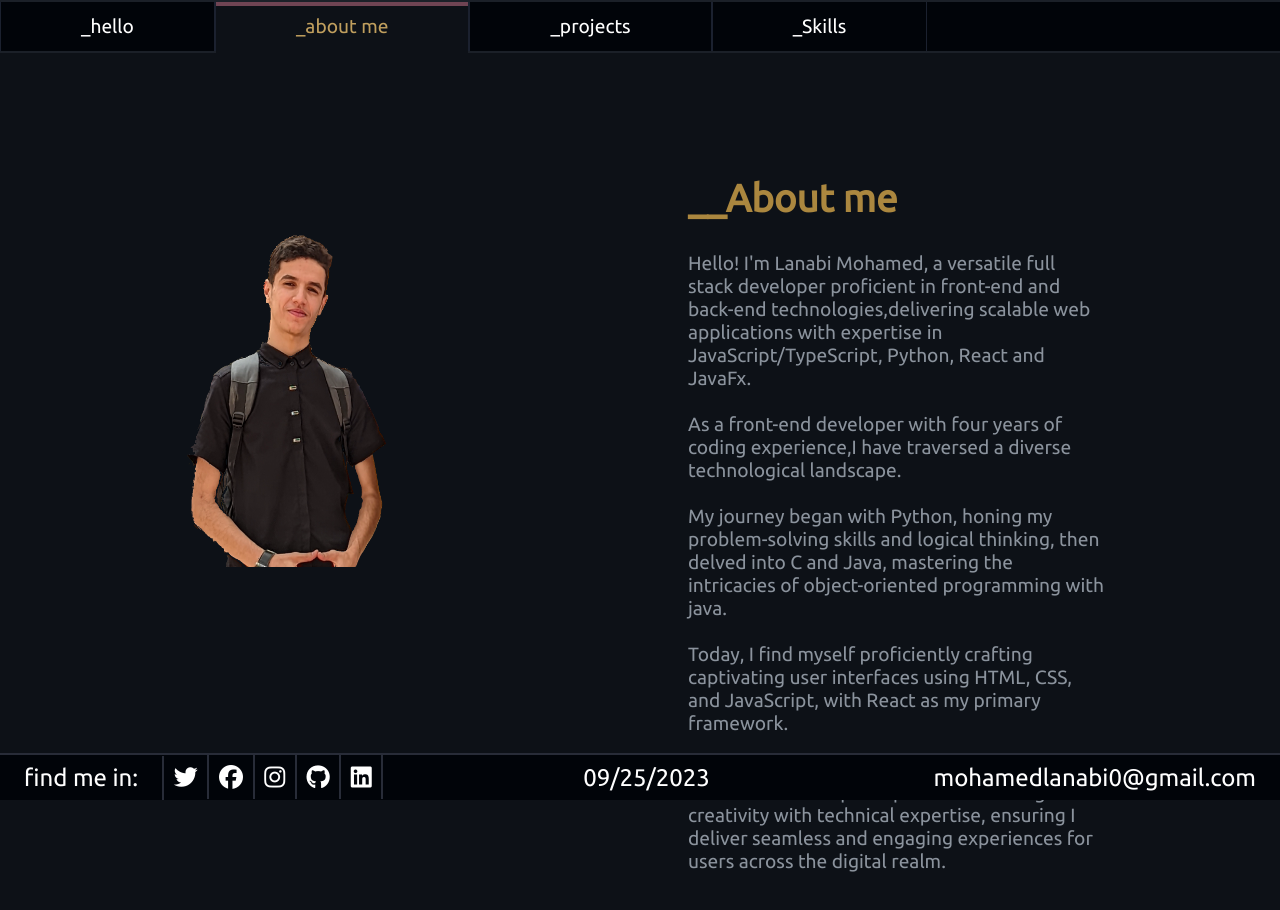
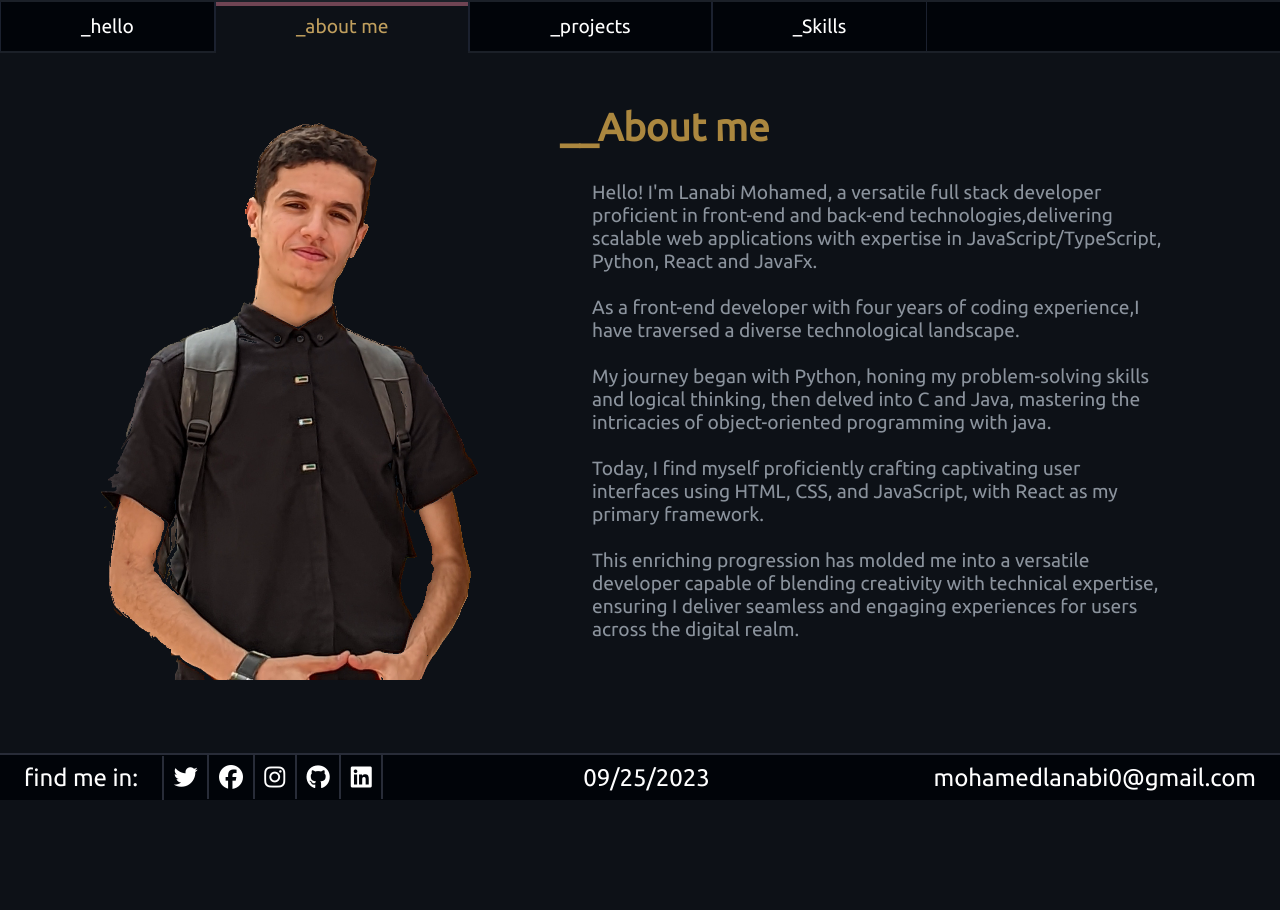
Before and after one commit to medlnb/My--Portfolio, a React (Vite) app: page /about_me in a window 1280 px wide. Shown: the top 910 px of the page. After the commit the page ends 800 px from the top, so only its background shows below. Built offline with nearby package versions, Linux system fonts and the light colour scheme; no server answers.

Commit message:
fix UI problems

```diff
--- a/package.json
+++ b/package.json
@@ -12,7 +12,7 @@
   "dependencies": {
     "react": "^18.2.0",
     "react-dom": "^18.2.0",
-    "react-router-dom": "^6.14.2",
+    "react-router-dom": "^6.21.1",
     "react-spinners": "^0.13.8",
     "react-toastify": "^9.1.3"
   },
--- a/src/Components/Navbar/Nav.css
+++ b/src/Components/Navbar/Nav.css
@@ -17,12 +17,12 @@
   padding: 0.8rem 5rem;
   position: relative;
 }
-.active_navbar_element {
+.active {
   background: #0d1117;
   color: #c09f5e;
 }
 
-.active_navbar_element::after {
+.active::after {
   content: "";
   display: block;
   position: absolute;
@@ -32,7 +32,7 @@
   height: 4px;
   background-color: #6f4453;
 }
-.active_navbar_element::before {
+.active::before {
   content: "";
   display: block;
   position: absolute;
--- a/src/Components/Navbar/Navbar.jsx
+++ b/src/Components/Navbar/Navbar.jsx
@@ -1,48 +1,25 @@
-import React, { useState } from 'react'
-import { Link } from 'react-router-dom'
-import './Nav.css'
+import { NavLink } from "react-router-dom";
+import "./Nav.css";
 
 function Navbar() {
-  const [activeLink, setactiveLink] = useState(window.location.pathname)
-
   return (
-    <header className='headers'>
-      <nav className='navbar'>
-        <Link
-          to={"/"}
-          onClick={()=>setactiveLink("/")}
-          className={("/" == activeLink) ?
-            'notactive_navbar_element active_navbar_element' :
-            'notactive_navbar_element'}>
+    <header className="headers">
+      <nav className="navbar">
+        <NavLink to="/" className="notactive_navbar_element">
           _hello
-        </Link>
-        <Link
-          to={"/about_me"}
-          onClick={() => setactiveLink("/about_me")}
-          className={("/about_me" == activeLink) ?
-            'notactive_navbar_element active_navbar_element' :
-            'notactive_navbar_element'}>
+        </NavLink>
+        <NavLink to="/about_me" className="notactive_navbar_element">
           _about me
-        </Link>
-        <Link
-          to={"/projects"}
-          onClick={() => setactiveLink("/projects")}
-          className={('/projects' == activeLink) ?
-            'notactive_navbar_element active_navbar_element' :
-            'notactive_navbar_element'}>
+        </NavLink>
+        <NavLink to="/projects" className="notactive_navbar_element">
           _projects
-        </Link>
-        <Link
-          to={"/skills"}
-          onClick={() => setactiveLink("/skills")}
-          className={("/skills" == activeLink) ?
-            'notactive_navbar_element active_navbar_element' :
-            'notactive_navbar_element'}>
+        </NavLink>
+        <NavLink to="/skills" className="notactive_navbar_element">
           _Skills
-        </Link>
+        </NavLink>
       </nav>
     </header>
-  )
+  );
 }
 
-export default Navbar
+export default Navbar;
--- a/src/Contexts/context.jsx
+++ /dev/null
@@ -1,3 +0,0 @@
-import { createContext } from "react";
-
-export const ProjectContext = createContext([]);
--- a/src/Data/Projects.jsx
+++ b/src/Data/Projects.jsx
@@ -1,5 +1,5 @@
 const getProjects = async () => {
-  const response = await fetch("https://myportfolio-backend-knpr.onrender.com/api/projects")
+  const response = await fetch("https://my-portfolio-backend-cyan.vercel.app/api/projects")
 
 
   if (!response.ok)
--- a/src/Data/Skills.jsx
+++ b/src/Data/Skills.jsx
@@ -1,9 +1,10 @@
-  const fetching_skills = async () => {
-    const response = await fetch("https://myportfolio-backend-knpr.onrender.com/api/skills")
-    if (!response.ok)
-      return "error"
-    const skills = await response.json()
-    return skills
-  }
+const fetching_skills = async () => {
+  const response = await fetch(
+    "https://my-portfolio-backend-cyan.vercel.app/api/skills"
+  );
+  if (!response.ok) return "error";
+  const skills = await response.json();
+  return skills;
+};
 
-export default fetching_skills()
+export default fetching_skills();
--- a/src/Pages/About_me/About_me.css
+++ b/src/Pages/About_me/About_me.css
@@ -1,51 +1,46 @@
 .aboutme_container {
-  padding: 10%;
+  padding: 0 5rem;
+  display: flex;
+  justify-content: space-between;
+  align-items: center;
+  gap: 5rem;
   height: 100vh;
-  display: flex;
 }
 
-.aboutme_left {
-  display: flex;
-  align-items: center;
-  width: 50%;
-  height: 100%;
-}
 .selfpic {
-  padding: 3rem;
-  width: 60%;
+  width: 25rem;
+  max-height: 90%;
   aspect-ratio: 1/1.4;
 }
 .aboutme_right {
-  padding: 3rem;
   font-size: 1.2rem;
-  width: 50%;
-  height: 100%;
 }
 .aboutme_right h1 {
   color: #ab873f;
 }
 .aboutme_right p {
   color: #8b939d;
-  padding: 2rem 0;
+  padding: 2rem;
 }
 
-@media (max-width: 1248px) {
+@media (max-width: 1250px) {
   .aboutme_container {
     flex-direction: column;
     justify-content: space-between;
-    padding: 0;
+    padding: 3rem;
   }
-  .aboutme_left,
   .aboutme_right {
-    width: 100%;
+    display: grid;
+    place-items: center;
+    height: 100%;
   }
-  .aboutme_left {
-    justify-content: center;
+  .selfpic {
+    display: none;
   }
   .aboutme_right h1 {
     font-size: 1.5rem;
   }
   .aboutme_right p {
-    font-size: .7rem;
+    font-size: 0.7rem;
   }
 }
--- a/src/Pages/About_me/About_me.jsx
+++ b/src/Pages/About_me/About_me.jsx
@@ -1,28 +1,43 @@
-import React from 'react'
-import './About_me.css'
-import selfPic from '../../assets/selfpic.png'
+import React from "react";
+import "./About_me.css";
+import selfPic from "../../assets/selfpic.png";
 
 function About_me() {
   return (
-    <div className='aboutme_container'>
-      <div className='aboutme_left'>
-        <img
-          className='selfpic'
-          src={selfPic} />
-      </div>
-      <div className='aboutme_right'>
-        <h1>__About me</h1>
-        <p>Hello! I'm Lanabi Mohamed, a versatile full stack developer proficient in front-end and back-end technologies,delivering scalable web applications with expertise in JavaScript/TypeScript, Python, React and JavaFx.<br></br><br></br>
+    <div className="aboutme_container">
+      <img className="selfpic" src={selfPic} />
 
-          As a front-end developer with four years of coding experience,I have traversed a diverse technological landscape.<br></br><br></br>
-          My journey began with Python, honing my problem-solving skills and logical thinking, then delved into C and Java, mastering the intricacies of object-oriented programming with java.<br></br><br></br>
-          Today, I find myself proficiently crafting captivating user interfaces using HTML, CSS, and JavaScript, with React as my primary framework.<br></br><br></br>
-          This enriching progression has molded me into a versatile developer capable of blending creativity with technical expertise,
-          ensuring I deliver seamless and engaging experiences for users across the digital realm.<br></br><br></br></p>
-
+      <div className="aboutme_right">
+        <div>
+          <h1>__About me</h1>
+          <p>
+            Hello! I'm Lanabi Mohamed, a versatile full stack developer
+            proficient in front-end and back-end technologies,delivering
+            scalable web applications with expertise in JavaScript/TypeScript,
+            Python, React and JavaFx.<br></br>
+            <br></br>
+            As a front-end developer with four years of coding experience,I have
+            traversed a diverse technological landscape.<br></br>
+            <br></br>
+            My journey began with Python, honing my problem-solving skills and
+            logical thinking, then delved into C and Java, mastering the
+            intricacies of object-oriented programming with java.<br></br>
+            <br></br>
+            Today, I find myself proficiently crafting captivating user
+            interfaces using HTML, CSS, and JavaScript, with React as my primary
+            framework.
+            <br></br>
+            <br></br>
+            This enriching progression has molded me into a versatile developer
+            capable of blending creativity with technical expertise, ensuring I
+            deliver seamless and engaging experiences for users across the
+            digital realm.<br></br>
+            <br></br>
+          </p>
+        </div>
       </div>
     </div>
-  )
+  );
 }
 
-export default About_me
+export default About_me;
--- a/src/Pages/Skills/Skills.jsx
+++ b/src/Pages/Skills/Skills.jsx
@@ -1,64 +1,42 @@
-import { React, useEffect, useState } from 'react'
-import './Skills.css'
-import Skill from '../../Components/Skill/Skill.jsx'
-import SkillsData from '../../Data/Skills.jsx'
-import { ToastContainer, toast } from 'react-toastify';
-import 'react-toastify/dist/ReactToastify.css';
+import { React, useEffect, useState } from "react";
+import "./Skills.css";
+import Skill from "../../Components/Skill/Skill.jsx";
+import SkillsData from "../../Data/Skills.jsx";
+import "react-toastify/dist/ReactToastify.css";
 import PropagateLoader from "react-spinners/PropagateLoader";
 
-import { nanoid } from 'nanoid'
+import { nanoid } from "nanoid";
 
 function Skills() {
-  const [data, setData] = useState(null)
-  const [isloading, setIsloading] = useState(true)
-  useEffect(() => {
-    SkillsData.then(
-      data => {
-        setData(data.map(skill => {
-          return <Skill
-            key={nanoid()}
-            persantage={skill.persantage}
-            graphColor={skill.graphColor}
-            title={skill.title}
-            img={skill.img} />
-        }));
-        setIsloading(false)
-      }
-    )
-  }, [])
-
-
+  const [data, setData] = useState(null);
 
   useEffect(() => {
-    toast("Enhance your experience by hovering over the \"Skills\"")
-  }, [])
+    SkillsData.then((data) => {
+      setData(
+        data.map((skill) => {
+          return (
+            <Skill
+              key={nanoid()}
+              persantage={skill.persantage}
+              graphColor={skill.graphColor}
+              title={skill.title}
+              img={skill.img}
+            />
+          );
+        })
+      );
+    });
+  }, []);
+
   return (
     <>
-      <PropagateLoader
-        color={"white"}
-        loading={isloading}
-        size={30}
-        className='loadingg'
-      />
-      <ToastContainer
-        position="top-center"
-        autoClose={5000}
-        hideProgressBar={false}
-        newestOnTop={false}
-        closeOnClick
-        rtl={false}
-        pauseOnFocusLoss
-        draggable
-        pauseOnHover
-        theme="dark"
-      />
-      <div
-        className='Skills'>
-        {!isloading && data}
-      </div>
+      {!data ? (
+        <PropagateLoader color={"white"} size={30} className="loadingg" />
+      ) : (
+        <div className="Skills">{data}</div>
+      )}
     </>
-
-  )
+  );
 }
 
-export default Skills
+export default Skills;
```
Also changed, not shown: 2 other files (tests, documents, lock files or other folders).
